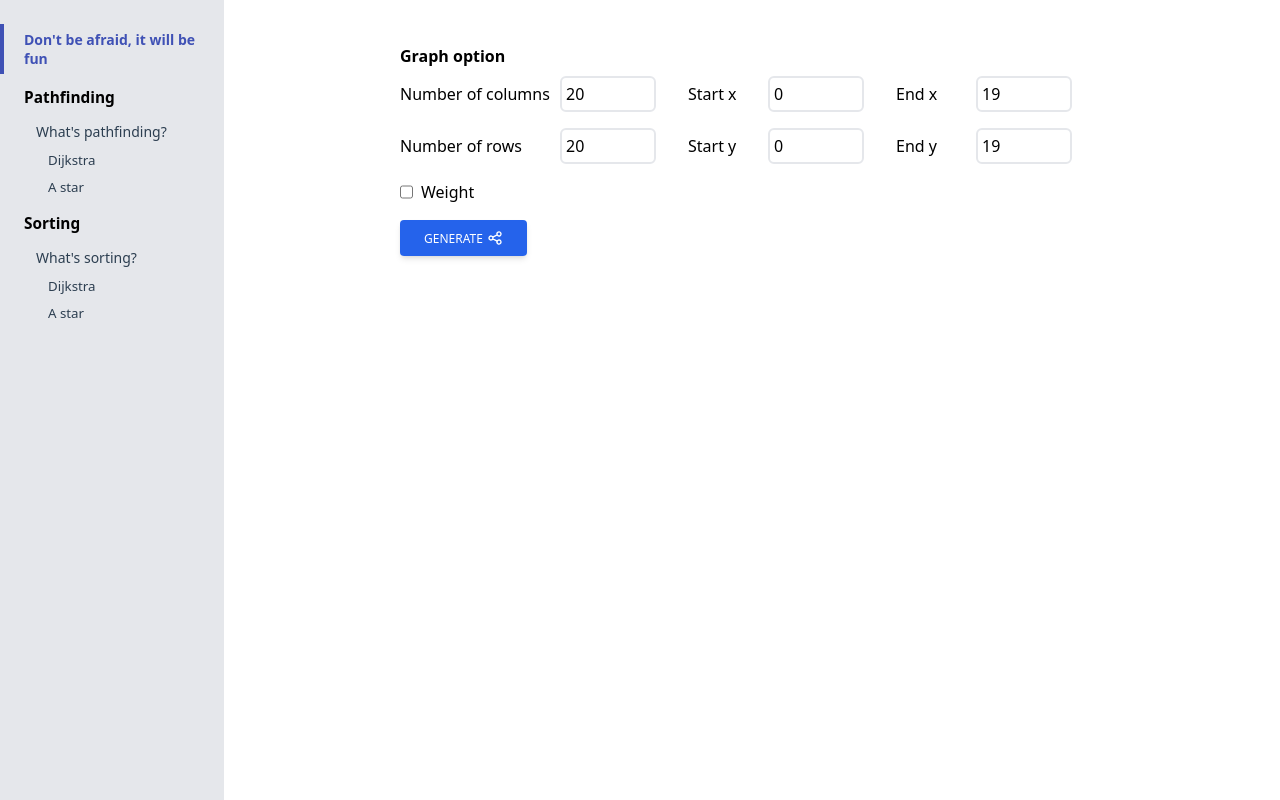
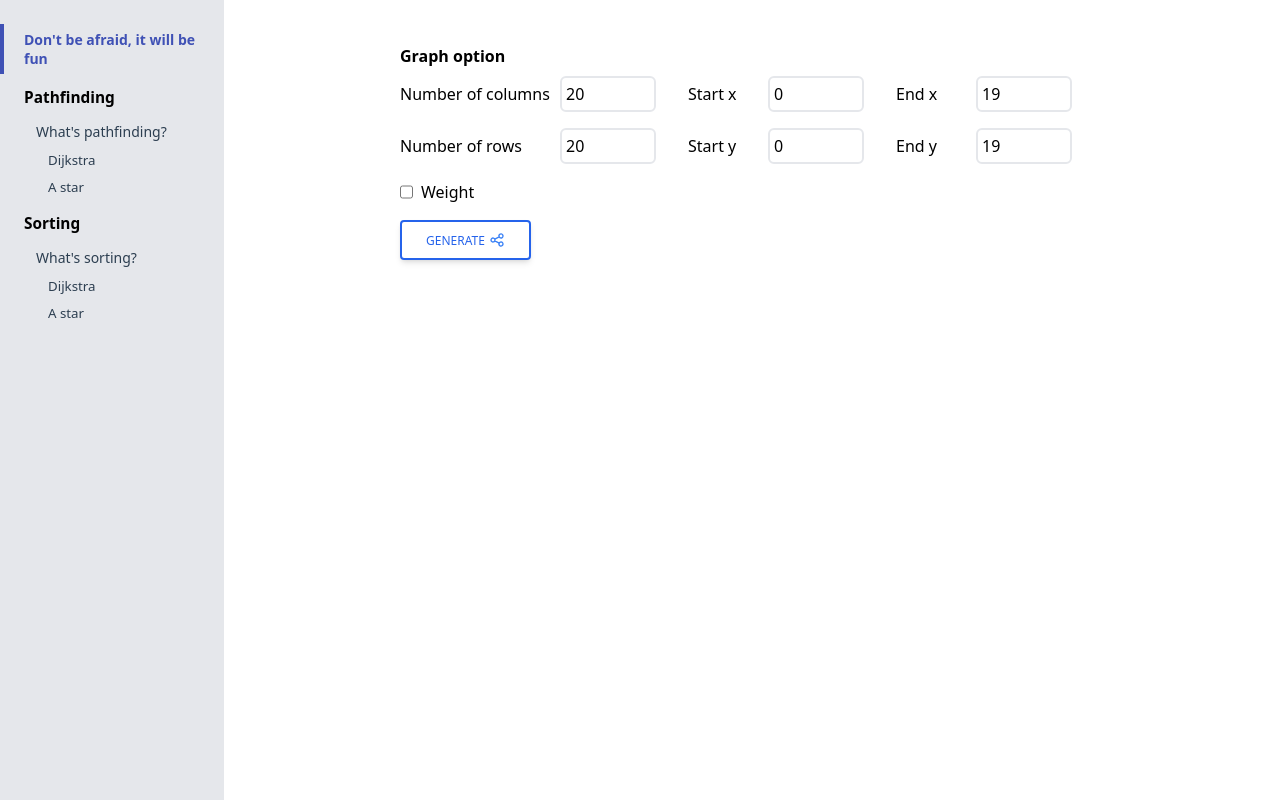
Before and after one commit to kelinox/maths-for-fun, an Angular app: page /pathfinding in a window 1280 px wide. Built offline with nearby package versions, Linux system fonts and the light colour scheme.

Commit message:
Update button design

```diff
--- a/src/app/pages/pathfinding/pathfinding.component.html
+++ b/src/app/pages/pathfinding/pathfinding.component.html
@@ -51,9 +51,13 @@
       </div>
     </div>
     <div class="mb-6 flex">
-      <button class="text-xs mr-4 btn-primary" (click)="initNodes()">
+      <button class="mr-4 btn-outline-primary" (click)="initNodes()">
         <span class="mr-1">Generate</span>
-        <img class="w-4 h-4 text-white" src="./assets/svg/share.svg" alt="" />
+        <img
+          class="w-4 h-4 text-blue-500"
+          src="./assets/svg/share.svg"
+          alt=""
+        />
       </button>
     </div>
     <div class="mr-4 flex items-center mb-8" *ngIf="nodes.length > 0">
@@ -68,7 +72,7 @@
           <option value="a-star">A star</option>
         </select>
       </div>
-      <div class="flex items-center">
+      <div class="flex items-center mr-8">
         <label
           for="toggle-example"
           class="flex items-center cursor-pointer relative"
@@ -87,22 +91,31 @@
           >
         </label>
       </div>
-    </div>
-    <app-grid [nodes]="nodes"></app-grid>
-  </div>
-
       <button
         *ngIf="algo && !running"
         (click)="startPathFinding()"
-    class="inline-block rounded-full bg-blue-600 text-white leading-normal uppercase shadow-md hover:bg-blue-700 hover:shadow-lg focus:bg-blue-700 focus:shadow-lg focus:outline-none focus:ring-0 active:bg-blue-800 active:shadow-lg transition duration-150 ease-in-out w-14 h-14 absolute bottom-8 right-8"
+        class="btn-primary text-xs"
       >
-    <img class="w-7 mx-auto text-white" src="./assets/svg/play.svg" alt="" />
+        <span class="mr-2">Start</span>
+        <img
+          class="w-6 mx-auto text-white"
+          src="./assets/svg/play.svg"
+          alt=""
+        />
       </button>
       <button
         *ngIf="running"
         (click)="stopPathFinding()"
-    class="justify-center items-center inline-block rounded-full bg-blue-600 text-white leading-normal uppercase shadow-md hover:bg-blue-700 hover:shadow-lg focus:bg-blue-700 focus:shadow-lg focus:outline-none focus:ring-0 active:bg-blue-800 active:shadow-lg transition duration-150 ease-in-out w-14 h-14 absolute bottom-8 right-8"
+        class="btn-primary h-"
       >
-    <img class="w-7 mx-auto text-white" src="./assets/svg/stop.svg" alt="" />
+        <span class="mr-2">Stop</span>
+        <img
+          class="w-6 mx-auto text-white"
+          src="./assets/svg/stop.svg"
+          alt=""
+        />
       </button>
     </div>
+    <app-grid [nodes]="nodes"></app-grid>
+  </div>
+</div>
--- a/src/styles.sass
+++ b/src/styles.sass
@@ -15,3 +15,6 @@ app-pathfinding
 
 .btn-primary
     @apply flex items-center justify-between inline-block px-6 py-2.5 bg-blue-600 text-white font-medium text-xs leading-tight uppercase rounded shadow-md hover:bg-blue-700 hover:shadow-lg focus:bg-blue-700 focus:shadow-lg focus:outline-none focus:ring-0 active:bg-blue-800 active:shadow-lg transition duration-150 ease-in-out
+
+.btn-outline-primary
+    @apply flex items-center justify-between inline-block px-6 py-2.5 border-2 border-blue-600 text-blue-600 font-medium text-xs leading-tight uppercase rounded shadow-md hover:bg-blue-200 hover:shadow-lg focus:bg-blue-200 focus:shadow-lg focus:outline-none focus:ring-0 transition duration-150 ease-in-out
```
Also changed, not shown: src/assets/svg/share.svg, 6 other files (tests, documents, lock files or other folders). Lines whose indentation alone changed are shown as unchanged.
